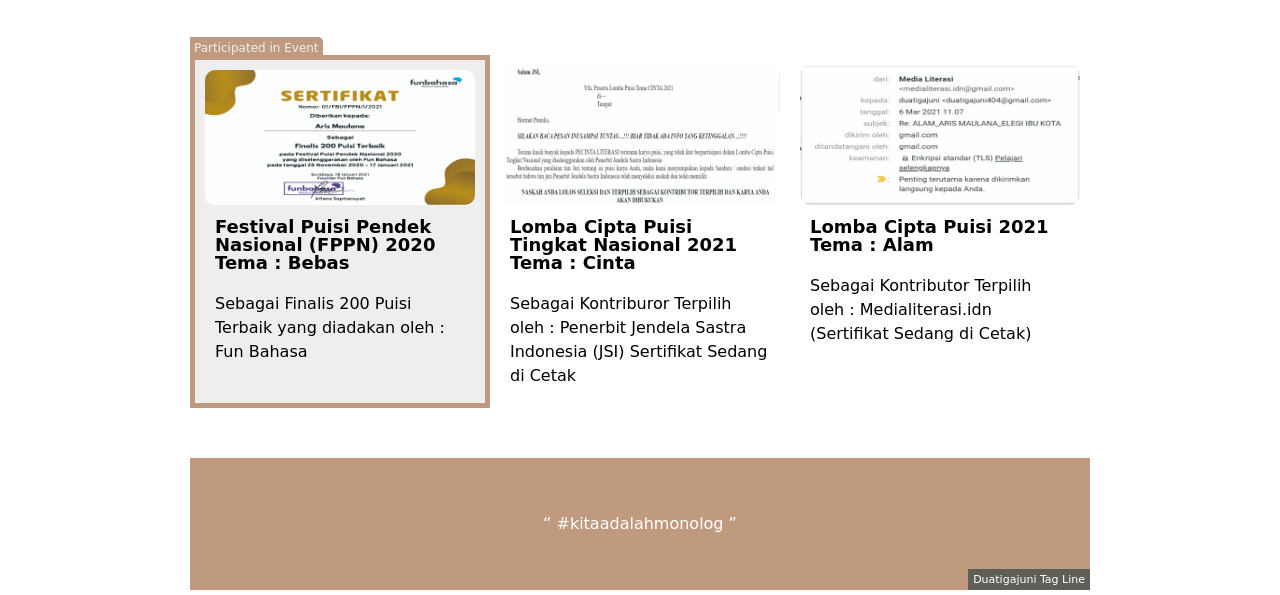
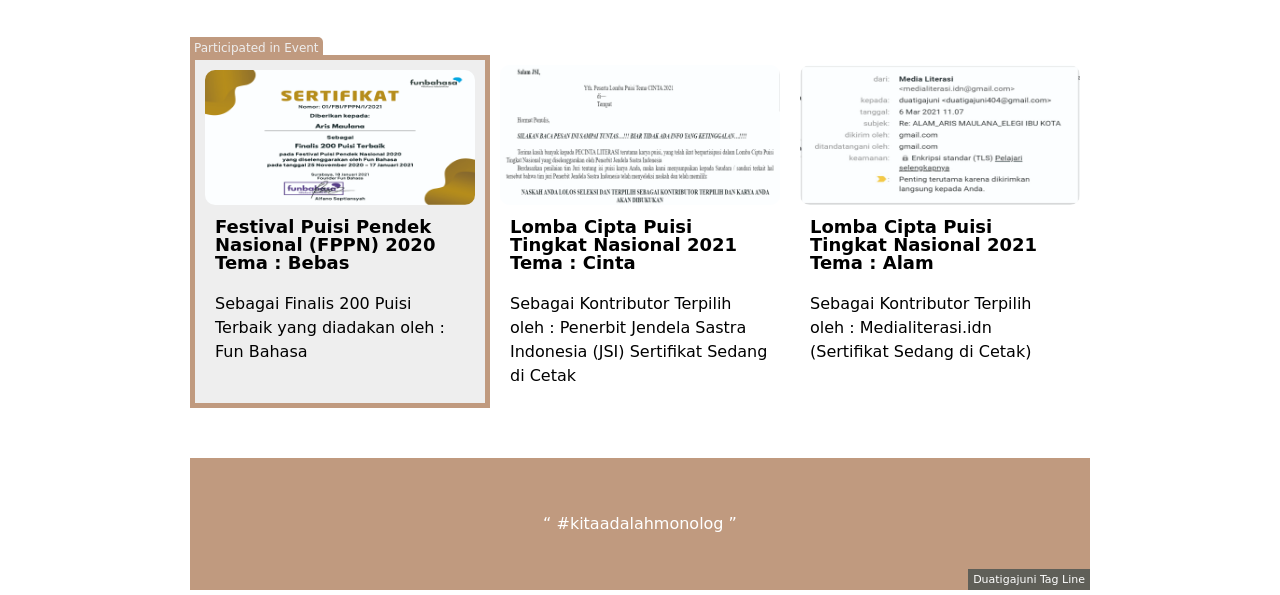
Before and after one commit to duatigajuni/participated.github.io, a plain HTML site: page index.html in a window 1280 px wide. Shown: the part 561-1156 px from the top of the page. Drawn offline with Linux system fonts and the light colour scheme; a web font is replaced by a local one.

Commit message:
Update index.html

```diff
--- a/index.html
+++ b/index.html
@@ -36,11 +36,11 @@
 				<div class="box">
 					<img src="img/box2.jpg" alt="">
 					<h3>Lomba Cipta Puisi Tingkat Nasional 2021 Tema : Cinta</h3>
-					<p>Sebagai Kontriburor Terpilih oleh : Penerbit Jendela Sastra Indonesia (JSI) Sertifikat Sedang di Cetak </p>
+					<p>Sebagai Kontributor Terpilih oleh : Penerbit Jendela Sastra Indonesia (JSI) Sertifikat Sedang di Cetak </p>
 				</div>
 				<div class="box">
 					<img src="img/box3.jpg" alt="">
-					<h3>Lomba Cipta Puisi 2021 Tema : Alam</h3>
+					<h3>Lomba Cipta Puisi Tingkat Nasional 2021 Tema : Alam</h3>
 					<p>Sebagai Kontributor Terpilih oleh : Medialiterasi.idn (Sertifikat Sedang di Cetak) </p>
 				</div>
 			</div>
```
